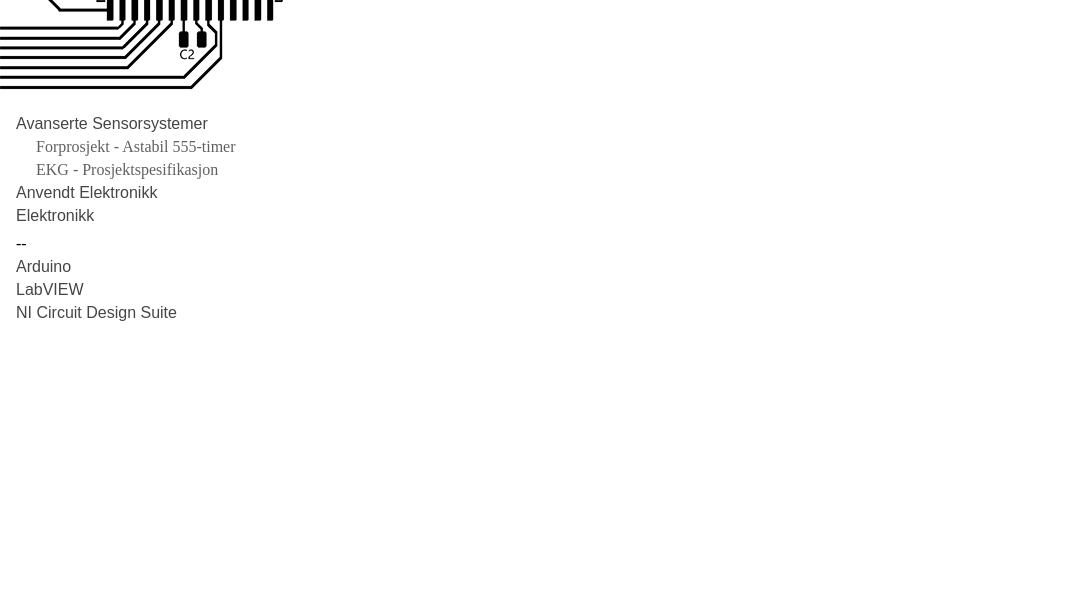
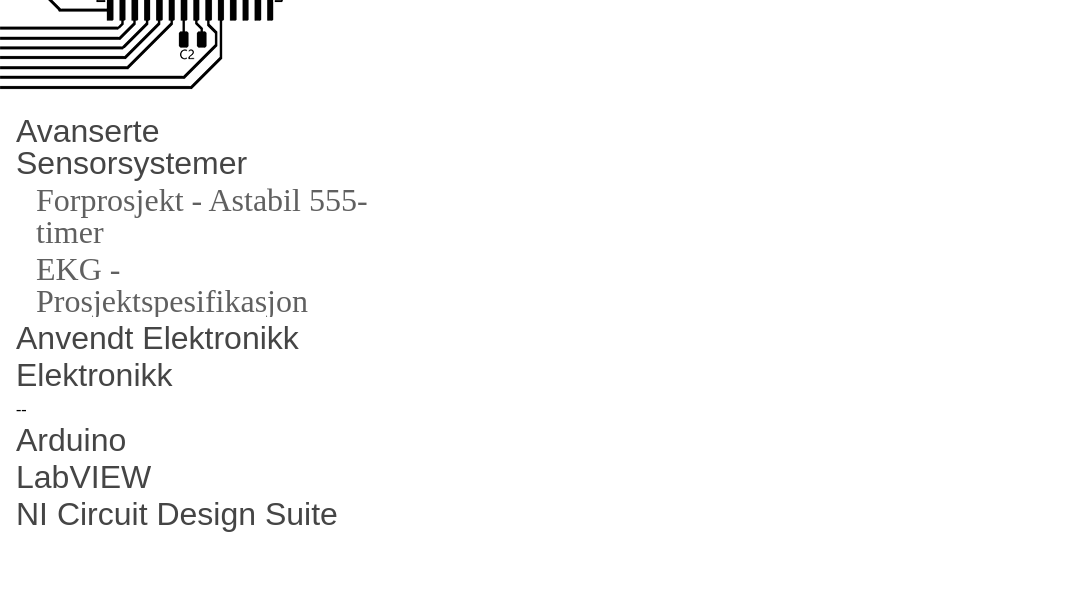
Before and after one commit to evenjch/evenjch.github.io, a plain HTML site: page index.html in a window 1280 px wide. Both pictures are taken after a click on the button "Avanserte Sensorsystemer". Shown: the part 190-787 px from the top of the page, 0-1068 px from the left. Drawn offline with Linux system fonts and the light colour scheme; some icons are missing.

Commit message:
adding to diode article

```diff
--- a/styles.css
+++ b/styles.css
@@ -111,6 +111,7 @@ button.accordion.active, button.accordion:hover {
 
 
 div.items {
+	font-size:1em;
     display: none;
     background-color: white;
 }
@@ -178,6 +179,15 @@ div.items {
 		max-width:30vw;
 		min-width:30vw;
 	}
+	div.items {
+		font-size:2em;
+		line-height:1em;
+	}
+	button.accordion {
+		font-size: 2em;
+		line-height:1em;
+
+	}
 	.content > article {
 		max-width:50vw;
 		min-width:50vw;
```
Also changed, not shown: content/elektronikk/diode.txt, content/elektronikk/diode/itemeditorimage_5a4e64b60dd98.jpg (added).
